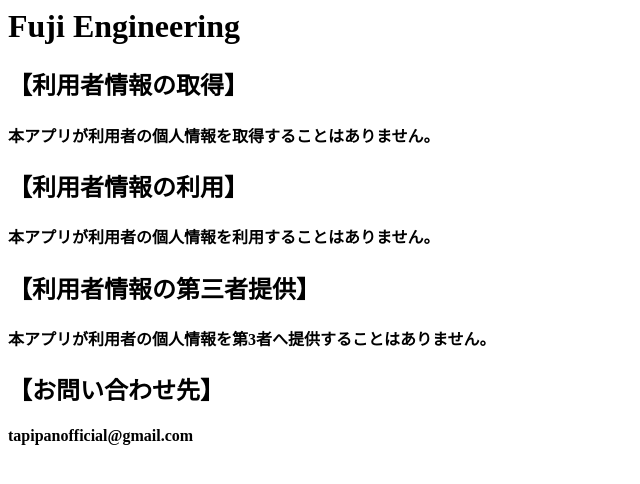
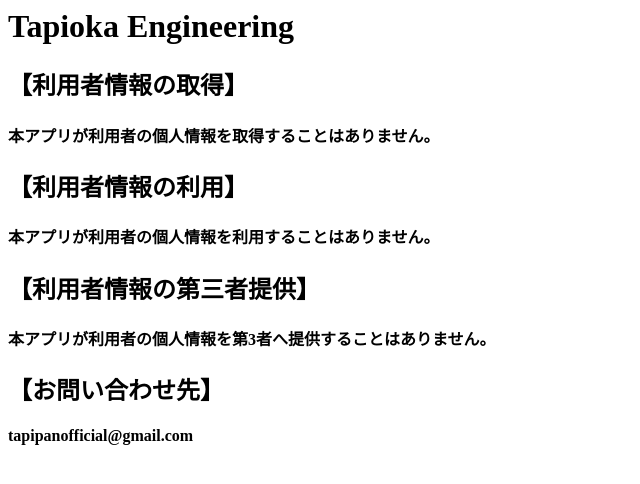
Before and after one commit to tapiokapan2/privacyplocy, a plain HTML site: page index.html in a window 1280 px wide. Shown: the whole page, without its empty margins (0-640 px from the left). Drawn offline with Linux system fonts and the light colour scheme.

Commit message:
Update index.html

```diff
--- a/index.html
+++ b/index.html
@@ -5,7 +5,7 @@
 
 
 <body>
-	<h1>Fuji Engineering</h1>
+	<h1>Tapioka Engineering</h1>
 
 </body>
 
```
